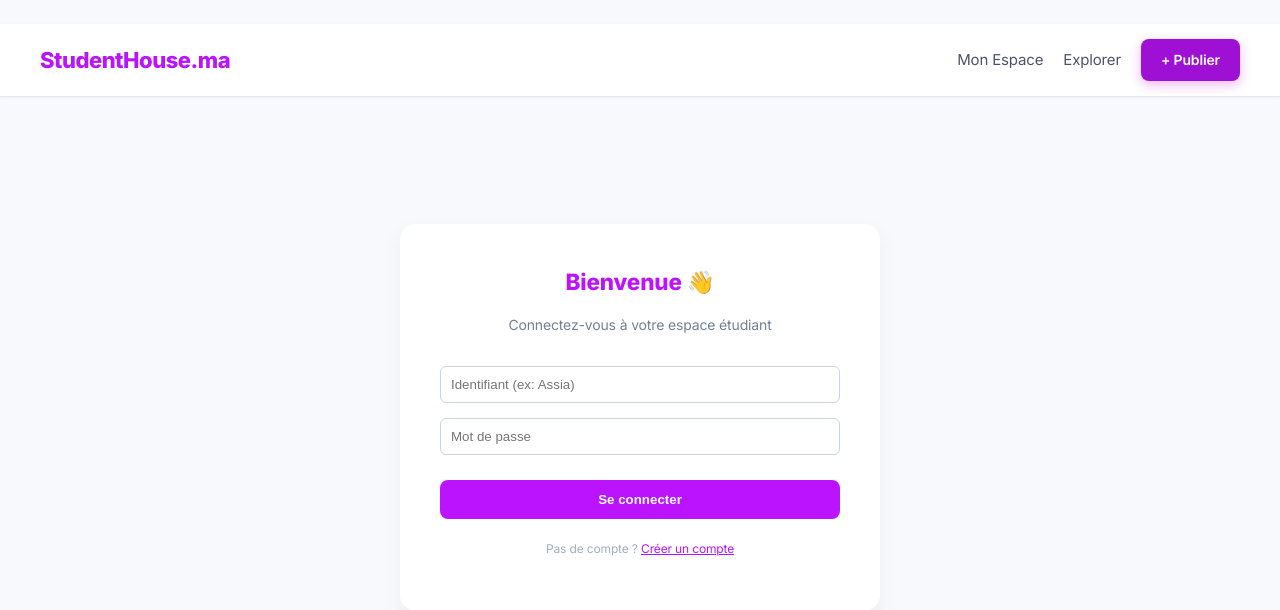
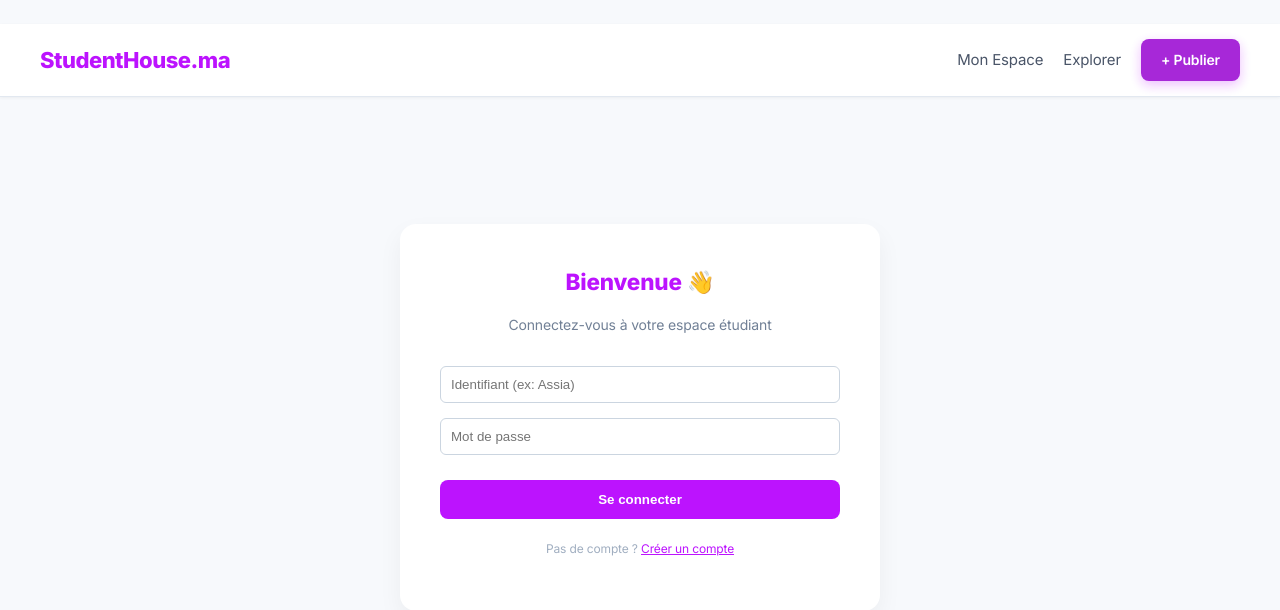
Before and after one commit to tijabdel/Digital-Creativity, a Django app: page / in a window 1280 px wide, with the pointer over the restyled element. Shown: the top 610 px of the page. Run offline with Django 4.2, Linux system fonts and the light colour scheme.

Commit message:
added hover effect on buttons

```diff
--- a/housing/static/housing/css/styles.css
+++ b/housing/static/housing/css/styles.css
@@ -121,3 +121,5 @@ body { letter-spacing: -0.01em; }
 @media(max-width:600px){ .sidebar{display:none;} }
 
 body { font-size: 15px; }
+
+.btn-primary:hover { opacity: 0.9; }
```
